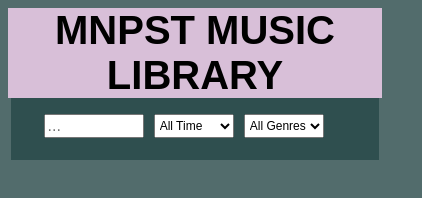
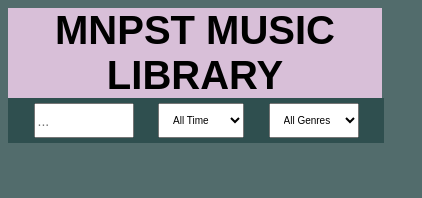
Before and after one commit to mnpst/mnpst.github.io, a plain HTML site: page index.html in a window 390 px wide. Shown: the whole page, 422 px wide, since content can reach past the window. Drawn offline with nearby package versions, Linux system fonts and the light colour scheme; a script that the page names is missing.

Commit message:
Tweak layouts

```diff
--- a/index.html
+++ b/index.html
@@ -13,7 +13,6 @@
 
 <div id="container">
   <input type= "search"  placeholder="..." id="filter" type="text">
-<p id="text">Decade</p>
   <select id="decades" onchange="filterDecade()">
     <option value="">All Time</option>
     <option value="2010s">2010s</option>
@@ -24,7 +23,6 @@
     <option value="1960s">1960s</option>
     <option value="1950s">1950s</option>
   </select>
-  <p id="text">Genre</p>
   <select id="genres" onchange="filterGenre()">
     <option value="">All Genres</option>
     <option value="pop / rock">pop / rock</option>
--- a/style.css
+++ b/style.css
@@ -14,52 +14,40 @@ position: sticky;
 top: 0px;
 }
 
-#img {
-  width: 400px;
-  height:400px
-}
-
 #container {
-  width: 90%;
-  margin-left: auto;
-  margin-right: auto;
+  width: 100%;
   display: flex;
   position: sticky;
   top: 6vw;
-  padding: 16px;
+  padding: 1px;
   background-color:#2F4F4F;
 }
 
 #filter {
-  margin-bottom: 10px;
-  margin-left: 5%;
+  margin-top: 4px;
+  margin-bottom: 4px;
+  margin-left: 10%;
   margin-right: auto;
   width: 400px;
   font-size: 20px;
 }
 
 #decades {
-  margin-bottom: 10px;
-  margin-right: 10%;
+  margin-top: 4px;
+  margin-bottom: 4px;
+  margin-right: auto;
   width: 120px;
   padding: 10px;
   font-size: 20px;
 }
 
 #genres {
-  margin-bottom: 10px;
-  margin-right: 30%;
+  margin-top: 4px;
+  margin-bottom: 4px;
+  margin-right: auto;
   width: 140px;
   padding: 10px;
   font-size: 20px;
-}
-
-#text {
-  font-style: italic;
-  padding-left: 10px;
-  padding-right: 10px;
-  font-size: 20px;
-  display: none;
 }
 
 #musicStyle {
@@ -80,6 +68,15 @@ top: 0px;
 #render {
   max-width: 500px;
 }
+
+#albumArtist{
+  font-weight: bold;
+  max-width: 35ch;
+  white-space: nowrap;
+  overflow: hidden;
+  text-overflow: clip;
+}
+
 #albumTitle{
   font-weight: bold;
   font-size: 14px;
@@ -89,16 +86,8 @@ top: 0px;
   text-overflow: clip;
 }
 
-#albumArtist{
-  font-weight: bold;
-  max-width: 35ch;
-  white-space: nowrap;
-  overflow: hidden;
-  text-overflow: clip;
-}
-
 #result-display {
-  width: 90%;
+  width: 100%;
   padding: 20px;
   padding-top: 10px;
   margin-left: auto;
@@ -116,9 +105,9 @@ top: 0px;
   width: 200px;
   border: solid 1px #000;
   border-radius: 5px;
-  margin-right: 10px;
-  margin-bottom: 10px;
-  padding: 10px;
+  margin-right: 8px;
+  margin-bottom: 8px;
+  padding: 8px;
   background-color: #D8BFD8D4;
   white-space: nowrap;
   overflow: hidden;
@@ -159,25 +148,17 @@ top: 0px;
     top: 90px;
   }
   #filter {
-    margin-bottom: 6px;
-    margin-left: 5%;
-    margin-right: 3%;
+    margin-left: auto;
     width: 100px;
-    font-size: 16px;
+    font-size: 14px;
   }
   #decades {
-    margin-bottom: 6px;
-    margin-right: 3%;
-    width: 80px;
-    padding: 1px;
-    font-size: 12px;
+    width: 86px;
+    font-size: 10px;
   }
 
   #genres {
-    margin-bottom: 6px;
-    margin-right: 3%;
-    width: 80px;
-    padding: 1px;
-    font-size: 12px;
+    width: 90px;
+    font-size: 10px;
   }
 }
```
